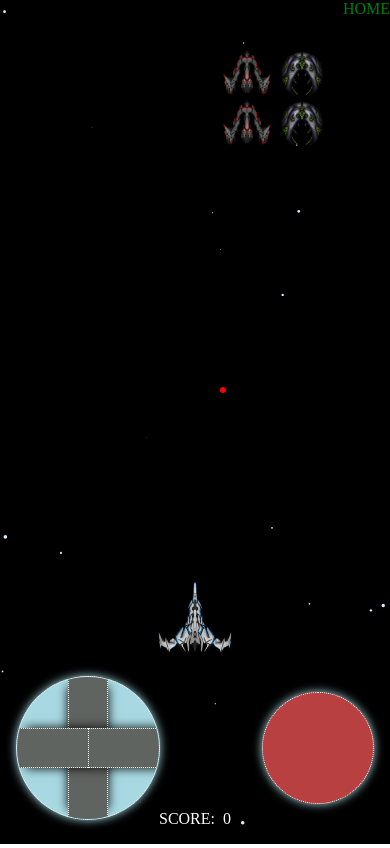
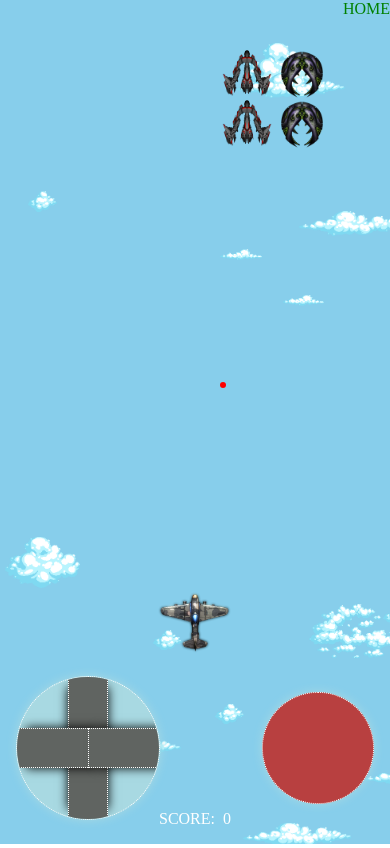
Before and after one commit to litewskidev/invaders-game, a website: page client/src/index.html in a window 390 px wide. Both pictures are taken after a click on the link "PLAY". Drawn offline with nearby package versions, Linux system fonts and the light colour scheme; files that its build step writes are made by us from their sources.

Commit message:
add new background, new projectiles & new player images

```diff
--- a/client/src/index.html
+++ b/client/src/index.html
@@ -6,7 +6,14 @@
   <meta http-equiv="X-UA-Compatible" content="IE=edge">
   <meta name="viewport" content="width=device-width, initial-scale=1.0">
   <link rel="stylesheet" href="css/style.css">
-  <link rel="preload" href="/images/player/spaceshipImg.webp" as="image">
+  <link rel="preload" href="/images/player/airplane_2_14.png" as="image">
+  <link rel="preload" href="/images/projectiles/bullet_2_yellow_01.png" as="image">
+  <link rel="preload" href="/images/clouds/cloud_shape_1.png" as="image">
+  <link rel="preload" href="/images/clouds/cloud_shape_2.png" as="image">
+  <link rel="preload" href="/images/clouds/cloud_shape_3.png" as="image">
+  <link rel="preload" href="/images/clouds/cloud_shape_4.png" as="image">
+  <link rel="preload" href="/images/clouds/cloud_shape_5.png" as="image">
+  <link rel="preload" href="/images/clouds/cloud_shape_6.png" as="image">
   <link rel="preload" href="/images/enemies/1.webp" as="image">
   <link rel="preload" href="/images/enemies/2.webp" as="image">
   <link rel="preload" href="/images/enemies/3.webp" as="image">
--- a/client/src/js/components/elements/Background.js
+++ b/client/src/js/components/elements/Background.js
@@ -1,7 +1,7 @@
 import { select } from '../../settings.js';
 
 class Background {
-  constructor( {position, velocity, style, radius} ) {
+  constructor( {position, velocity, style, radius}, cloudsProp ) {
     const Background = this;
 
     //  POSITION
@@ -14,25 +14,38 @@ class Background {
     const canvas = document.querySelector(select.play.canvas);
     const c = canvas.getContext('2d');
 
+    //  IMAGE
+    const image = new Image();
+    image.src = `../../images/clouds/cloud_shape_${cloudsProp}.png`;
+    image.onload = () => {
+      let scale;
+      if(window.innerWidth <= 540) {
+        scale = .4;
+      } else {
+        scale = .8;
+      }
+      Background.image = image;
+      Background.width = image.width * scale;
+      Background.height = image.height * scale;
+    };
+
     //  DRAW
     Background.draw = () => {
-      c.beginPath();
-      c.arc(
+      c.drawImage(
+        Background.image,
         Background.position.x,
         Background.position.y,
-        Background.radius,
-        0,
-        Math.PI * 2
+        Background.width,
+        Background.height
       );
-      c.fillStyle = Background.style;
-      c.fill();
-      c.closePath();
     };
 
     Background.update = () => {
-      Background.draw();
-      Background.position.x += Background.velocity.x;
-      Background.position.y += Background.velocity.y;
+      if(Background.image){
+        Background.draw();
+        Background.position.x += Background.velocity.x;
+        Background.position.y += Background.velocity.y;
+      }
     };
   }
 }
--- a/client/src/js/components/elements/Enemy.js
+++ b/client/src/js/components/elements/Enemy.js
@@ -67,7 +67,8 @@ class Enemy {
           y: 5
         },
         style: 'red',
-        radius: 3
+        radius: 3,
+        site: 'enemy'
       }));
     };
   }
--- a/client/src/js/components/elements/Player.js
+++ b/client/src/js/components/elements/Player.js
@@ -10,7 +10,7 @@ class Player {
 
     //  IMAGE
     const image = new Image();
-    image.src = '../../images/player/spaceshipImg.webp';
+    image.src = '../../images/player/airplane_2_14.png';
 
     //  OPACITY
     thisPlayer.opacity = 1;
--- a/client/src/js/components/elements/Projectile.js
+++ b/client/src/js/components/elements/Projectile.js
@@ -1,7 +1,7 @@
 import { select } from '../../settings.js';
 
 class Projectile {
-  constructor( {position, velocity, style, radius} ) {
+  constructor( {position, velocity, style, radius, site}) {
     const thisProjectile = this;
 
     //  POSITION
@@ -9,13 +9,30 @@ class Projectile {
     thisProjectile.velocity = velocity;
     thisProjectile.style = style;
     thisProjectile.radius = radius;
+    thisProjectile.site = site;
 
     //  CANVAS
     const canvas = document.querySelector(select.play.canvas);
     const c = canvas.getContext('2d');
 
+    //  IMAGE
+    const image = new Image();
+    image.src = `../../images/projectiles/bullet_2_yellow_01.png`;
+    image.onload = () => {
+      let scale;
+      if(window.innerWidth <= 540) {
+        scale = .3;
+      } else {
+        scale = .4;
+      }
+      thisProjectile.image = image;
+      thisProjectile.width = image.width * scale;
+      thisProjectile.height = image.height * scale;
+    };
+
     //  DRAW
     thisProjectile.draw = () => {
+      if(thisProjectile.site === 'enemy') {
         c.beginPath();
         c.arc(
           thisProjectile.position.x,
@@ -27,12 +44,24 @@ class Projectile {
         c.fillStyle = thisProjectile.style;
         c.fill();
         c.closePath();
+      }
+      if(thisProjectile.site === 'player') {
+        c.drawImage(
+          thisProjectile.image,
+          thisProjectile.position.x,
+          thisProjectile.position.y,
+          thisProjectile.width,
+          thisProjectile.height
+        );
+      }
     };
 
     thisProjectile.update = () => {
+      if(thisProjectile.image) {
         thisProjectile.draw();
         thisProjectile.position.x += thisProjectile.velocity.x;
         thisProjectile.position.y += thisProjectile.velocity.y;
+      }
     };
   }
 }
--- a/client/src/js/components/pages/Play.js
+++ b/client/src/js/components/pages/Play.js
@@ -46,16 +46,21 @@ class Play {
 
     //  BACKGROUND
     const background = [];
-    let starQty;
-    let starVel;
+    const backgroundColor = '#87CEEB';
+    const randomClouds = () => {
+      let randomCloud = Math.floor(Math.random() * 5) + 1;
+      return randomCloud;
+    };
+    let cloudsQty;
+    let cloudsVel;
     if(window.innerWidth <= 540) {
-      starQty = 30;
-      starVel = .15;
+      cloudsQty = 15;
+      cloudsVel = .15;
     } else {
-      starQty = 60;
-      starVel = .3;
+      cloudsQty = 30;
+      cloudsVel = .3;
     }
-    for(let b = 0; b < starQty; b++) {
+    for(let b = 0; b < cloudsQty; b++) {
       background.push(new Background({
         position: {
           x: Math.random() * canvas.width,
@@ -63,11 +68,11 @@ class Play {
         },
         velocity: {
           x: 0,
-          y: starVel
+          y: cloudsVel
         },
         style: '#D6EEFF',
         radius: Math.random() * 2
-      }));
+      }, randomClouds()));
     }
 
     //  PLAYER
@@ -128,15 +133,16 @@ class Play {
         projectiles.push(
           new Projectile({
             position: {
-              x: player.position.x + (player.width / 2),
-              y: player.position.y
+              x: player.position.x + (player.width / 2.4),
+              y: player.position.y - 15
             },
             velocity: {
               x: 0,
               y: -12
             },
-            style: 'white',
-            radius: 2
+            style: '',
+            radius: 2,
+            site: 'player'
           })
         );
         break;
@@ -175,15 +181,16 @@ class Play {
       projectiles.push(
         new Projectile({
           position: {
-            x: player.position.x + (player.width / 2),
-            y: player.position.y
+            x: player.position.x + (player.width / 2.4),
+            y: player.position.y - 15
           },
           velocity: {
             x: 0,
             y: -12
           },
-          style: 'white',
-          radius: 2
+          style: '',
+          radius: 2,
+          site: 'player'
         })
       );
     });
@@ -227,7 +234,7 @@ class Play {
       window.requestAnimationFrame(animate);
 
       //  canvas & background
-      c.fillStyle = 'black';
+      c.fillStyle = backgroundColor;
       c.fillRect(0, 0, canvas.width, canvas.height);
       background.forEach((star) => {
         if(star.position.y - star.radius >= canvas.height) {
@@ -259,7 +266,7 @@ class Play {
 
       //  player projectiles
       projectiles.forEach((projectile, index) => {
-        if(projectile.position.y + projectile.radius <= 0) {
+        if(projectile.position.y + projectile.height <= 0) {
           projectiles.splice(index, 1);
         } else {
           projectile.update();
@@ -276,10 +283,10 @@ class Play {
           enemy.update( {velocity: grid.velocity} );
           //  enemies collision detection
           projectiles.forEach((projectile, p) => {
-            if(projectile.position.y - projectile.radius <= enemy.position.y + enemy.height
-            && projectile.position.y + projectile.radius >= enemy.position.y
-            && projectile.position.x - projectile.radius <= enemy.position.x + enemy.width
-            && projectile.position.x + projectile.radius >= enemy.position.x) {
+            if(projectile.position.y + 15 <= enemy.position.y + enemy.height
+            && projectile.position.y + (projectile.height - 15) >= enemy.position.y
+            && projectile.position.x + 15 <= enemy.position.x + enemy.width
+            && projectile.position.x + (projectile.width - 15) >= enemy.position.x) {
               setTimeout(() => {
                 const enemyExist = grid.enemies.find(
                   wantedEnemy => wantedEnemy === enemy
@@ -325,7 +332,7 @@ class Play {
           enemyProjectile.update();
         }
         //  player collision detection & GAME OVER
-        if(enemyProjectile.position.y - enemyProjectile.radius <= player.position.y + player.height
+        if(enemyProjectile.position.y - enemyProjectile.radius <= player.position.y + (player.height - 15)
         && enemyProjectile.position.y + enemyProjectile.radius >= player.position.y
         && enemyProjectile.position.x - enemyProjectile.radius <= player.position.x + player.width
         && enemyProjectile.position.x + enemyProjectile.radius >= player.position.x) {
```
Also changed, not shown: client/src/images/clouds/cloud_shape_1.png (added), client/src/images/clouds/cloud_shape_2.png (added), client/src/images/clouds/cloud_shape_3.png (added), client/src/images/clouds/cloud_shape_4.png (added), client/src/images/clouds/cloud_shape_5.png (added), client/src/images/clouds/cloud_shape_6.png (added), client/src/images/player/airplane_2_14.png (added), client/src/images/player/spaceshipImg.webp (deleted), client/src/images/projectiles/bullet_2_yellow_01.png (added). Lines whose indentation alone changed are shown as unchanged.
